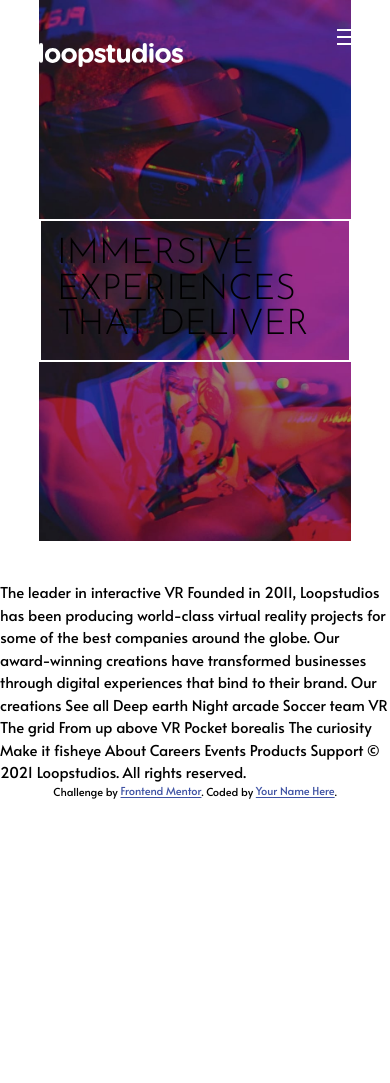
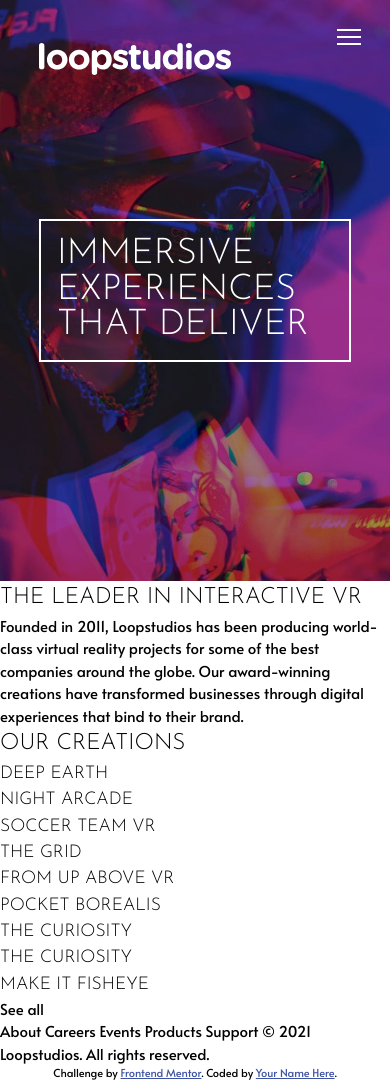
Before and after one commit to mmcampbell04/FEM---loopstudios, a website built with Parcel: page src/index.html in a window 390 px wide. Before the commit the page ends 844 px from the top, so only its background shows below. Built offline with nearby package versions, Linux system fonts and the light colour scheme.

Commit message:
fixed a links and added basic html to main

```diff
--- a/src/index.html
+++ b/src/index.html
@@ -29,46 +29,71 @@
     <script type="module" src="./app/app.js"></script>
   </head>
   <body>
-    <header class="container">
-      <div>
-        <img class="logo" src="./images/logo.svg" alt="logo" />
-        <button class="mobile-nav-toggle" aria-controls="primary-navigation">
-          <span class="sr-only" aria-expanded="false">Menu</span>
+    <header class="header">
+      <div class="container">
+        <nav class="flex">
+          <div class="logo">
+            <img class="logo_image" src="./images/logo.svg" alt="logo" />
+          </div>
+
+          <button
+            class="mobile-nav-toggle"
+            aria-controls="primary-navigation"
+            aria-expanded="false"
+          >
+            <span class="sr-only">Menu</span>
           </button>
-      </div>
-      <nav>
+
           <ul
             id="primary-navigation"
-          class="ff-white primary-navigation"
+            class="text-white primary-navigation flex"
             data-visible="false"
           >
-          <li><a href="#"></a>About</li>
-          <li><a href="#"></a>Careers</li>
-          <li><a href="#"></a>Events</li>
-          <li><a href="#"></a>Products</li>
-          <li><a href="#"></a>Support</li>
+            <li><a href="#">About</a></li>
+            <li><a href="#">Careers</a></li>
+            <li><a href="#">Events</a></li>
+            <li><a href="#">Products</a></li>
+            <li><a href="#">Support</a></li>
           </ul>
         </nav>
 
         <div class="hero">
-        <h1 class="uppercase ff-white ltr-space-small">
+          <h1 class="uppercase text-white fs-large ltr-space-small">
             Immersive experiences that deliver
           </h1>
         </div>
+      </div>
     </header>
-    The leader in interactive VR Founded in 2011, Loopstudios has been producing
-    world-class virtual reality projects for some of the best companies around
-    the globe. Our award-winning creations have transformed businesses through
-    digital experiences that bind to their brand. Our creations See all Deep
-    earth Night arcade Soccer team VR The grid From up above VR Pocket borealis
-    The curiosity Make it fisheye About Careers Events Products Support © 2021
-    Loopstudios. All rights reserved.
+    <main class="main">
+      <h2>The leader in interactive VR</h2>
+      <p>
+        Founded in 2011, Loopstudios has been producing world-class virtual
+        reality projects for some of the best companies around the globe. Our
+        award-winning creations have transformed businesses through digital
+        experiences that bind to their brand.
+      </p>
+      <h2>Our creations</h2>
+      <h3>Deep earth</h3>
+      <h3>Night arcade</h3>
+      <h3>Soccer team VR</h3>
+      <h3>The grid</h3>
+      <h3>From up above VR</h3>
+      <h3>Pocket borealis</h3>
+      <h3>The curiosity</h3>
+      <h3>The curiosity</h3>
+      <h3>Make it fisheye</h3>
 
+      <button>See all</button>
+    </main>
+    <footer>
+      About Careers Events Products Support © 2021 Loopstudios. All rights
+      reserved.
       <div class="attribution">
         Challenge by
         <a href="https://www.frontendmentor.io?ref=challenge" target="_blank"
           >Frontend Mentor</a
         >. Coded by <a href="#">Your Name Here</a>.
       </div>
+    </footer>
   </body>
 </html>
```
Lines whose indentation alone changed are shown as unchanged.
